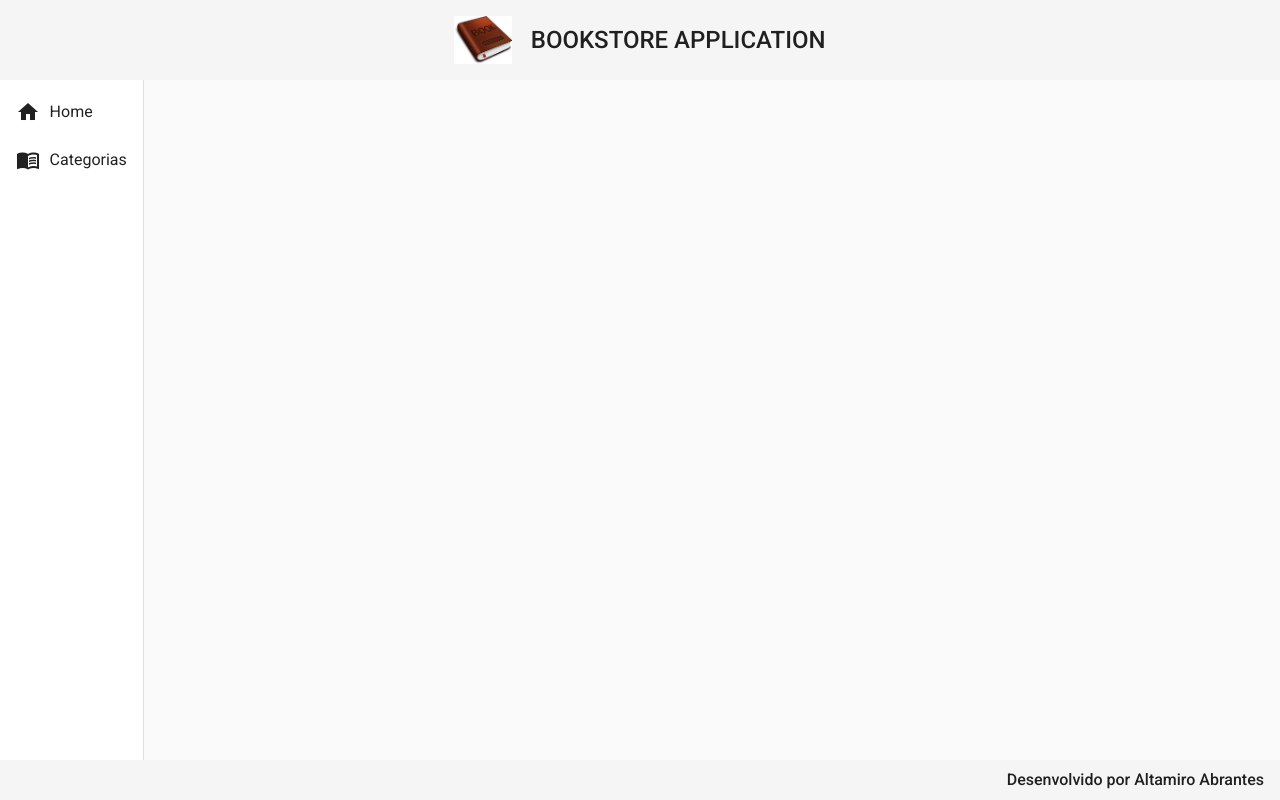
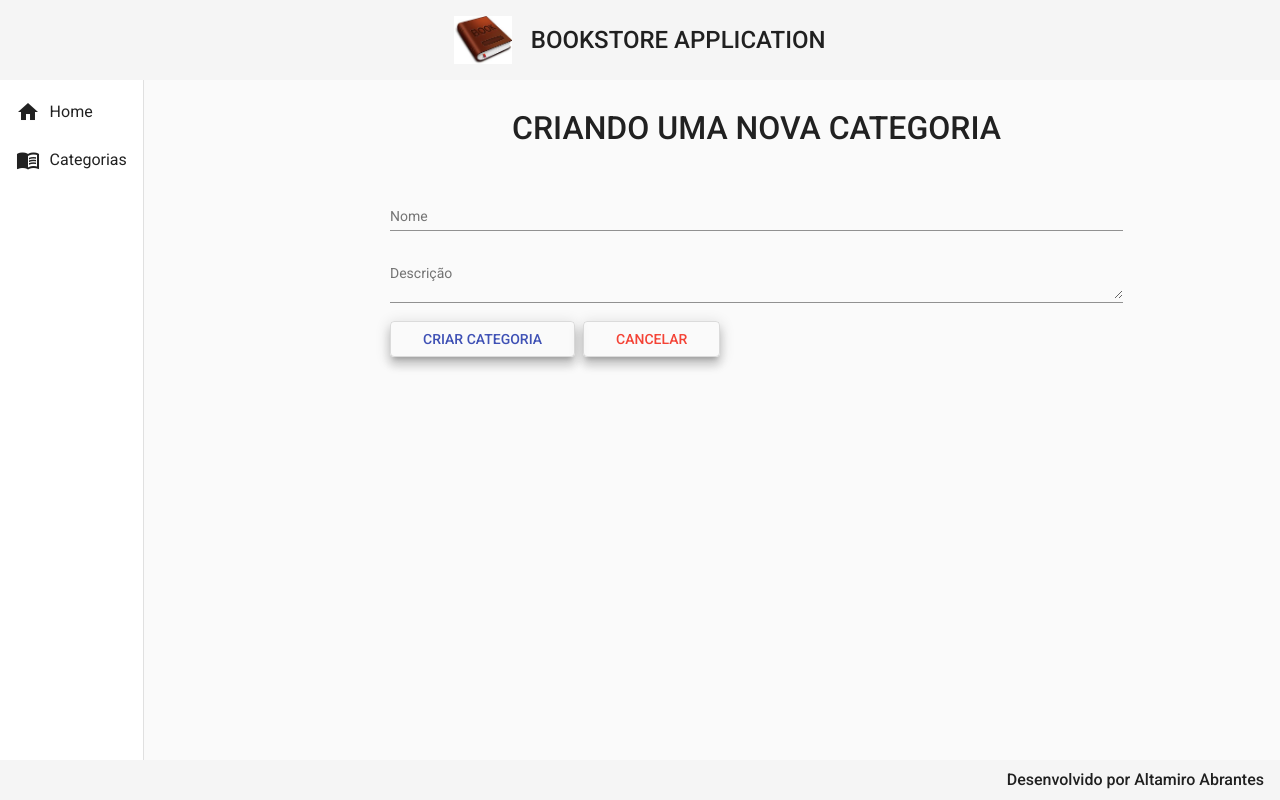
Before and after one commit to altamiroabrantes/bookstore-front, an Angular app: page /categorias/create in a window 1280 px wide. Before the commit this address led to /. Built offline with nearby package versions, Linux system fonts and the light colour scheme.

Commit message:
Criação do componente Categoria-Create Parte 1 e 2

```diff
--- a/src/app/app-routing.module.ts
+++ b/src/app/app-routing.module.ts
@@ -1,5 +1,6 @@
 import { NgModule } from '@angular/core';
 import { Routes, RouterModule } from '@angular/router';
+import { CategoriaCreateComponent } from './components/views/categoria/categoria-create/categoria-create.component';
 import { CategoriaReadComponent } from './components/views/categoria/categoria-read/categoria-read.component';
 import { HomeComponent } from './components/views/home/home.component';
 
@@ -11,6 +12,10 @@
   {
     path: 'categorias',
     component: CategoriaReadComponent
+  },
+  {
+    path: 'categorias/create',
+    component: CategoriaCreateComponent
   }
 ]
 
--- /dev/null
+++ b/src/app/components/views/categoria/categoria-create/categoria-create.component.css
@@ -0,0 +1,27 @@
+form {
+    text-align: center;
+    width: 70%;
+    margin: 2rem auto 0 auto;
+}
+
+h1 {
+    font-size: 2rem;
+    font-weight: 500;
+    margin-bottom: 3rem;
+}
+
+
+.form {
+    width: 100%;
+}
+
+.buttons {
+    width: 100%;
+    text-align: start;
+}
+
+button {
+    margin-right: .5rem;
+    padding-right: 2rem;
+    padding-left: 2rem;
+}
--- /dev/null
+++ b/src/app/components/views/categoria/categoria-create/categoria-create.component.html
@@ -0,0 +1,19 @@
+<form>
+    <h1>CRIANDO UMA NOVA CATEGORIA</h1>
+
+    <mat-form-field class="form">
+        <mat-label>Nome</mat-label>
+        <input matInput type="text" name="nome" placeholder="Ex. Computação" >
+    </mat-form-field>
+
+    <mat-form-field class="form">
+        <mat-label>Descrição</mat-label>
+        <textarea matInput type="text" name="descricao" placeholder="Ex. Livros de Computação" ></textarea>
+    </mat-form-field>
+
+    <div class="buttons">
+        <button class="mat-elevation-z8" mat-stroked-button color="primary"> CRIAR CATEGORIA </button>
+        <button class="mat-elevation-z8" mat-stroked-button color="warn"> CANCELAR </button>
+    </div>
+
+</form>
--- /dev/null
+++ b/src/app/components/views/categoria/categoria-create/categoria-create.component.ts
@@ -0,0 +1,15 @@
+import { Component, OnInit } from '@angular/core';
+
+@Component({
+  selector: 'app-categoria-create',
+  templateUrl: './categoria-create.component.html',
+  styleUrls: ['./categoria-create.component.css']
+})
+export class CategoriaCreateComponent implements OnInit {
+
+  constructor() { }
+
+  ngOnInit(): void {
+  }
+
+}
--- a/src/app/components/views/categoria/categoria-read/categoria-read.component.html
+++ b/src/app/components/views/categoria/categoria-read/categoria-read.component.html
@@ -3,7 +3,7 @@
         <h1>Categoria</h1>
     </div>
 
-    <button class="mat-elevation-z8" mat-stroked-button color="primary">NOVA CATEGORIA</button>
+    <button class="mat-elevation-z8" (click)="navegarParaCategoriaCreate()" mat-stroked-button color="primary">NOVA CATEGORIA</button>
 
     <div class="mat-elevation-z8 content-table">
         <table class="table" mat-table [dataSource] = "categorias">
--- a/src/app/components/views/categoria/categoria-read/categoria-read.component.ts
+++ b/src/app/components/views/categoria/categoria-read/categoria-read.component.ts
@@ -1,4 +1,5 @@
 import { Component, OnInit } from '@angular/core';
+import { Router } from '@angular/router';
 import { Categoria } from '../categoria.model';
 import { CategoriaService } from '../categoria.service';
 
@@ -13,7 +14,7 @@
 
   displayedColumns: string[] = ['id', 'nome', 'descricao', 'livros', 'acoes'];
 
-  constructor(private service: CategoriaService) { }
+  constructor(private service: CategoriaService, private router:Router) { }
 
   ngOnInit(): void {
     this.findAll();
@@ -26,4 +27,8 @@
     })
   }
 
+  navegarParaCategoriaCreate() {
+    this.router.navigate(["categorias/create"])
+  }
+
 }
```
Also changed, not shown: src/app/app.module.ts (+11 -2 lines).
